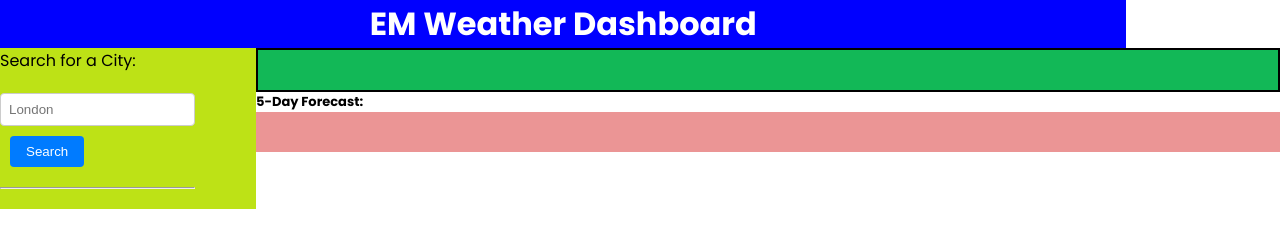
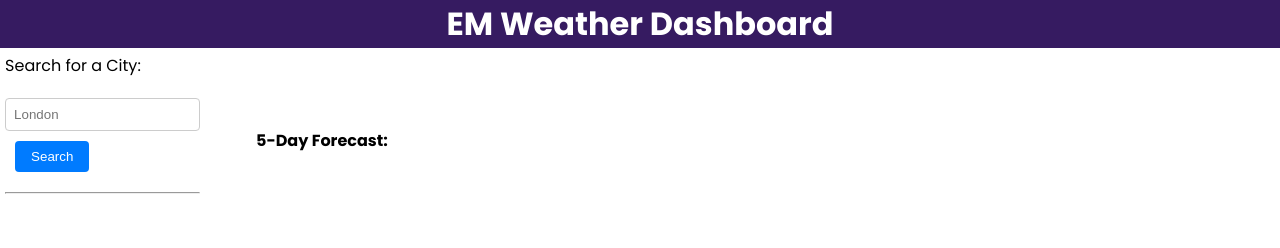
Before and after one commit to Mykulcoding/EM-Weather-Dashboard, a plain HTML site: page index.html in a window 1280 px wide. Drawn offline with nearby package versions, Linux system fonts and the light colour scheme.

Commit message:
styled the final colour to be used for application deployment

```diff
--- a/style.css
+++ b/style.css
@@ -10,12 +10,11 @@ body {
   font-family: 'Poppins', sans-serif;
 }
 
-
 * header.container-fluid {
   text-align: center;
   color: white;
-  background-color: blue;
-  width: 88%;
+  background-color: #361b61;
+  width: auto;
 }
 
 header.container-fluid h1 {
@@ -31,6 +30,8 @@ header.container-fluid h1 {
 
 #form-heading {
   margin-bottom: 20px;
+  padding-top: 2%;
+  padding-left: 2%;
 }
 
 .input-container {
@@ -42,6 +43,7 @@ header.container-fluid h1 {
   display: flex;
   align-items: center;
   margin-bottom: 20px;
+  padding-left: 2%;
 }
 
 #search-input {
@@ -51,6 +53,7 @@ header.container-fluid h1 {
   border: 1px solid #ccc;
   border-radius: 4px;
   margin-bottom: 10px;
+
 }
 
 button {
@@ -83,29 +86,21 @@ button {
   /* Height of the viewport */
 }
 
-.col-lg-3 {
-  background-color: #bde216;
-  /* Just for visualization */
-}
-
-/* .col-lg-9 {
-  display: grid;
-  grid-template-rows: 30% 70%;
-} */
 
 #today {
-  background-color: #12b857;
+  /* background-color: #12b857;*/
   /* Just for visualization */
-  padding-top: 10px;
+  padding-top: 50px;
   padding-bottom: 30px;
   padding-left: 2%;
   padding-right: 10%;
-  border: 2px solid black;
+   /*border: 2px solid black;*/
 }
 
 
+
 #forecast {
-  background-color: #eb9595;
+  /* background-color: #eb9595;*/
   /* Just for visualization */
   padding-top: 10px;
   padding-bottom: 30px;
@@ -123,14 +118,17 @@ button {
 #forecast .day-forecast {
   width: 18%;
   /* Adjust width to fit 5 items in a row */
-  margin-bottom: 30px;
+  margin-bottom: 28px;
+  margin-left: 1%;
+  margin-right: 1%;
   /* Adjust spacing between items */
-  border: 1px solid #ccc;
-  /* Just for visualization */
-  padding: 10px;
-  /* Just for visualization */
+  border: 1px solid #6112df;
+  padding: 2px;
   box-sizing: border-box;
   /* Ensure padding doesn't affect width */
+  background-color: #1e1829;
+  color: white;
+
 }
 
 
@@ -140,6 +138,6 @@ h2 {
 }
 
 h3 {
-  font-size: small;
+  font-size:medium;
   font-weight:600
 }
```
